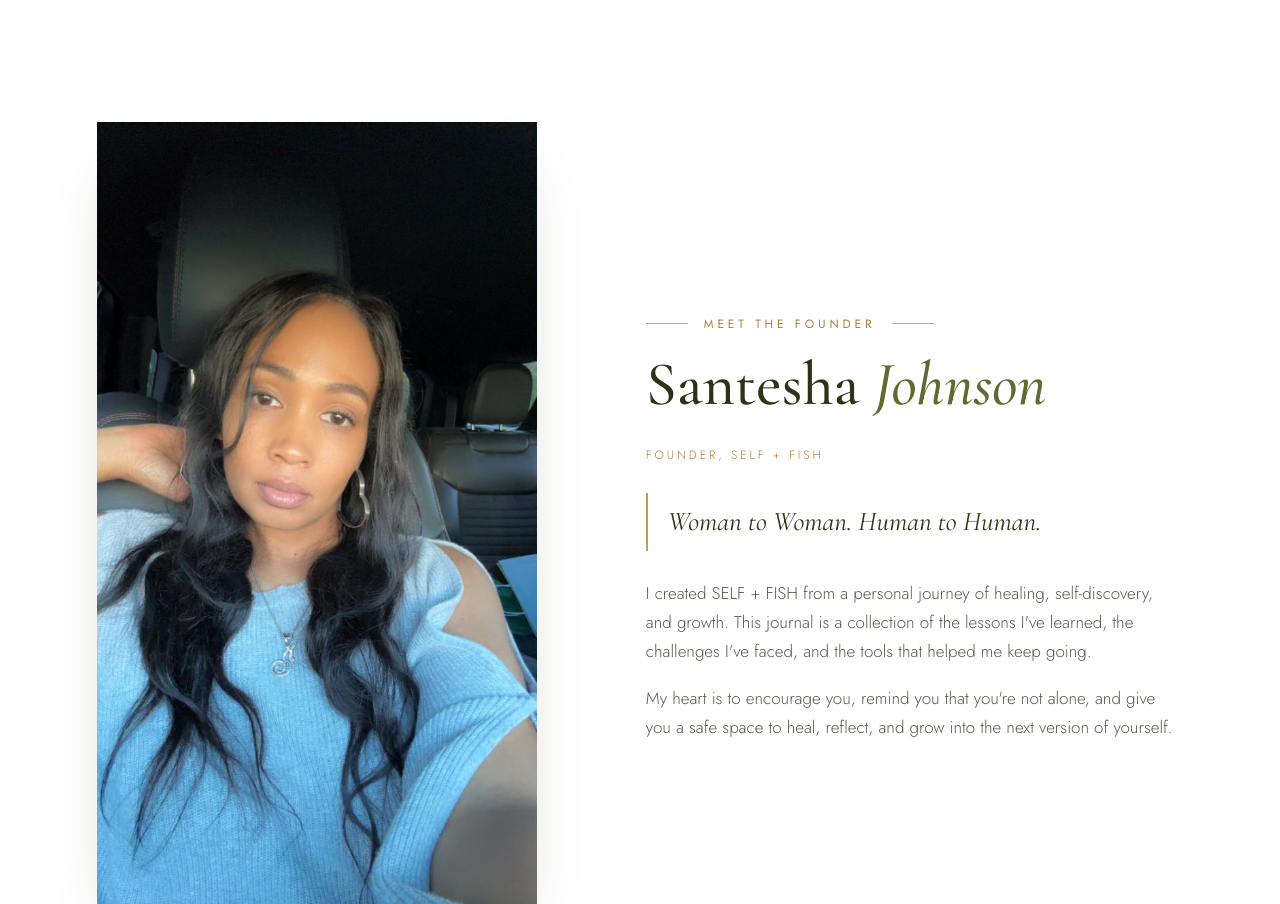
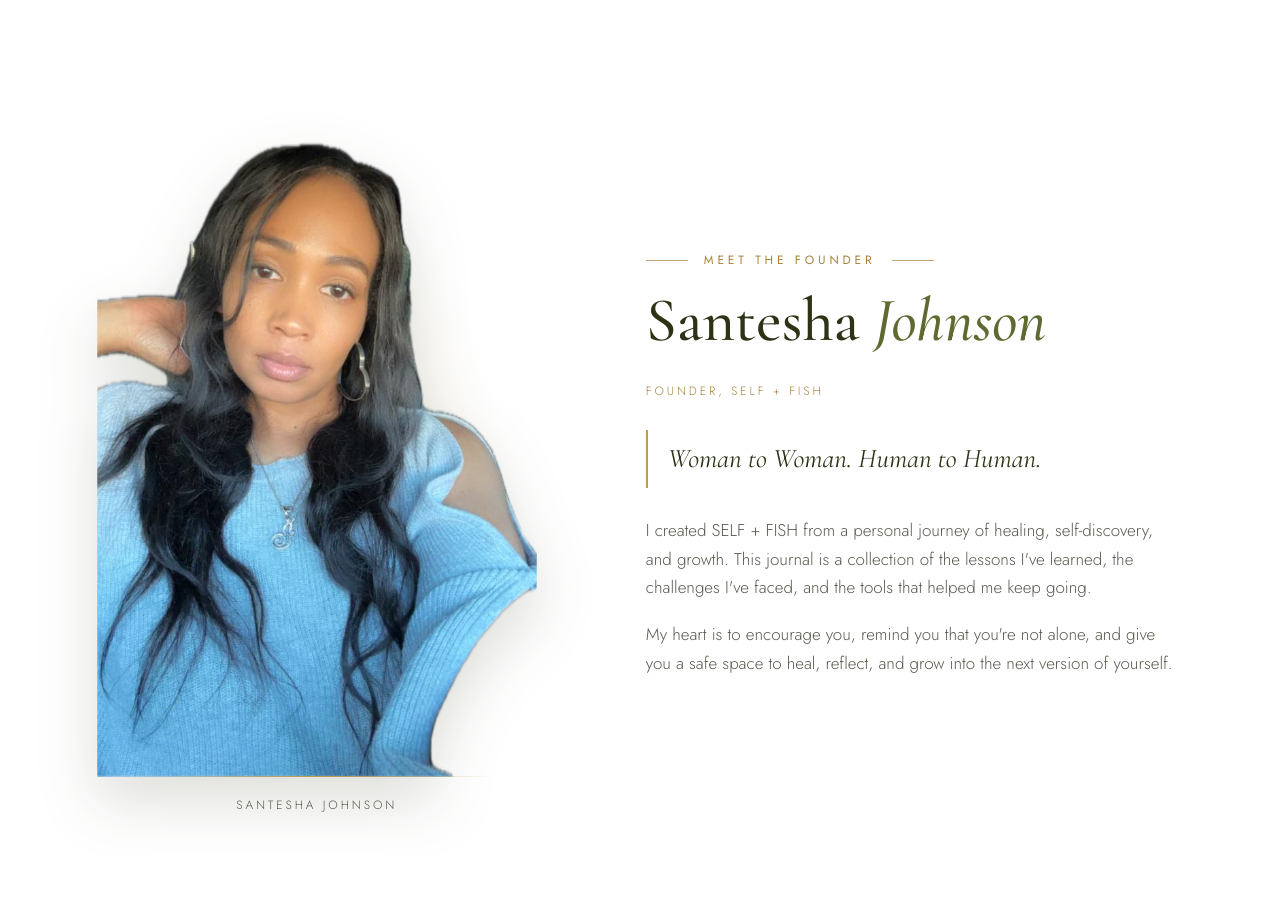
Before and after one commit to haddyscript/self_fish, a plain HTML site: page index.html in a window 1280 px wide. Shown: the part 820-1724 px from the top of the page. Drawn offline with nearby package versions, Linux system fonts and the light colour scheme.

Commit message:
Use background-removed founder photo on white

```diff
--- a/index.html
+++ b/index.html
@@ -163,8 +163,8 @@
   }
   .founder figure { margin: 0; justify-self: center; width: 100%; max-width: 440px; }
   .founder figure img {
-    width: 100%; height: auto; /* natural aspect ratio: no cropping, no alteration */
-    box-shadow: 0 30px 60px -30px rgba(43, 52, 21, .35);
+    width: 100%; height: auto; /* natural aspect ratio; background removed, face untouched */
+    filter: drop-shadow(0 24px 30px rgba(43, 52, 21, .16));
   }
   .founder figcaption {
     margin-top: 18px; font-size: 12px; letter-spacing: .24em; text-transform: uppercase; color: var(--ink-soft); text-align: center;
@@ -277,14 +277,19 @@
   /* Header logo */
   .brand img { transition: transform .45s var(--ease), filter .45s var(--ease); }
 
-  /* Founder photo: offset gold frame slides in */
-  .founder figure .frame { position: relative; }
+  /* Founder cut-out: soft ivory glow behind her, gold line grounding the bottom edge */
+  .founder figure .frame { position: relative; isolation: isolate; }
   .founder figure .frame::before {
-    content: ""; position: absolute; inset: 0; border: 1px solid var(--gold-500);
-    transform: translate(0, 0); opacity: 0; pointer-events: none;
+    content: ""; position: absolute; z-index: -1; left: 6%; right: 6%; top: 8%; bottom: 0;
+    background: radial-gradient(ellipse at 50% 55%, var(--ivory-2) 0%, rgba(244, 239, 227, 0) 70%);
     transition: transform .6s var(--ease), opacity .6s var(--ease);
   }
-  .founder figure img { position: relative; transition: transform .6s var(--ease), box-shadow .6s var(--ease); }
+  .founder figure .frame::after {
+    content: ""; position: absolute; left: 10%; right: 10%; bottom: 0; height: 1px;
+    background: linear-gradient(90deg, transparent, var(--gold-500), transparent);
+    transition: left .6s var(--ease), right .6s var(--ease);
+  }
+  .founder figure img { position: relative; transition: transform .6s var(--ease), filter .6s var(--ease); }
 
   /* Journal cover */
   .journal .cover { transition: transform .6s var(--ease), box-shadow .6s var(--ease), border-color .6s var(--ease); }
@@ -337,8 +342,9 @@
     .nav a.link:hover { color: var(--gold-600); }
     .brand:hover img { transform: scale(1.04); filter: drop-shadow(0 4px 10px rgba(193, 155, 79, .35)); }
 
-    .founder figure:hover .frame::before { transform: translate(16px, 16px); opacity: 1; }
-    .founder figure:hover img { transform: translate(-4px, -4px); box-shadow: 0 40px 70px -30px rgba(43, 52, 21, .45); }
+    .founder figure:hover .frame::before { transform: scale(1.06); }
+    .founder figure:hover .frame::after { left: 0; right: 0; }
+    .founder figure:hover img { transform: translateY(-6px); filter: drop-shadow(0 34px 36px rgba(43, 52, 21, .24)); }
 
     .journal .cover:hover {
       transform: translateY(-8px) rotate(-.6deg);
@@ -459,7 +465,7 @@
     <div class="wrap grid">
       <figure class="reveal">
         <!-- Original founder photo, used as supplied (no retouching, regeneration or cropping of the face) -->
-        <div class="frame"><img src="assets/founder.png" alt="Santesha Johnson, founder of SELF + FISH" width="647" height="1150" loading="lazy"></div>
+        <div class="frame"><img src="assets/founder-cutout.png" alt="Santesha Johnson, founder of SELF + FISH" width="647" height="963" loading="lazy"></div>
         <figcaption>Santesha Johnson</figcaption>
       </figure>
       <div class="reveal">
```
Also changed, not shown: assets/founder-cutout.png (added), 1 other file.
